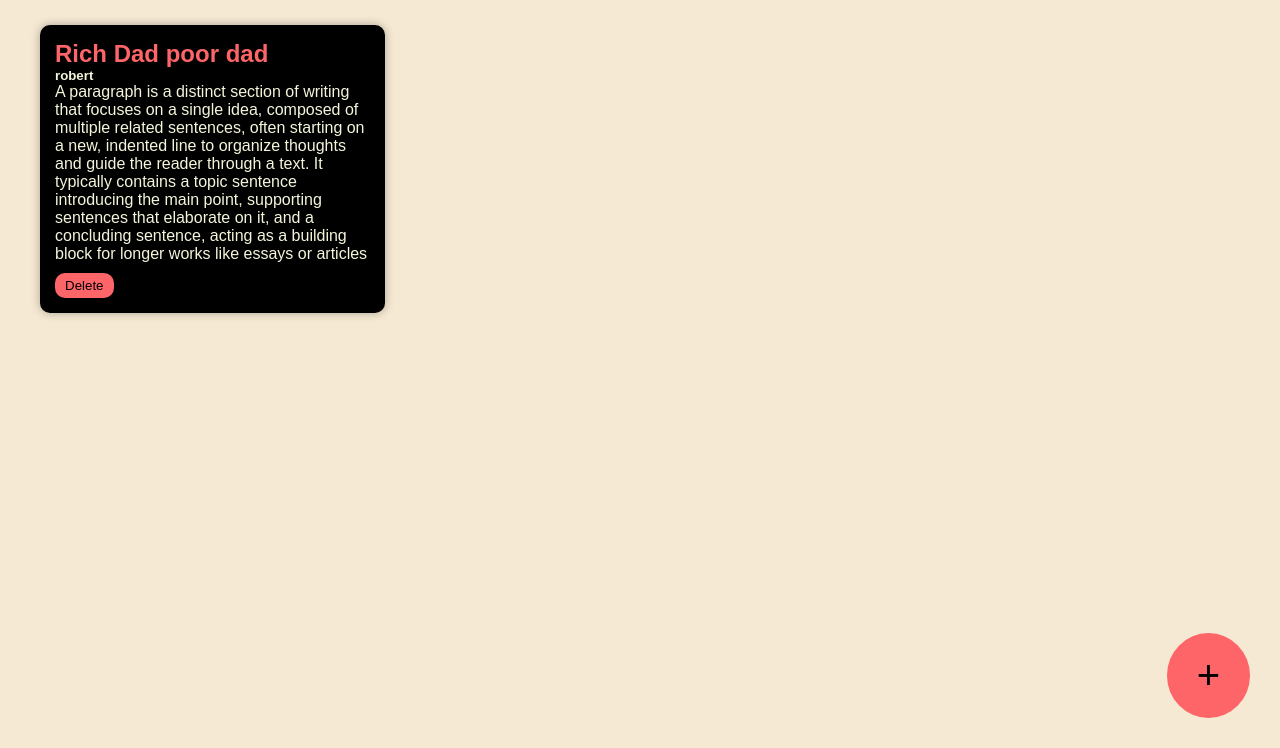
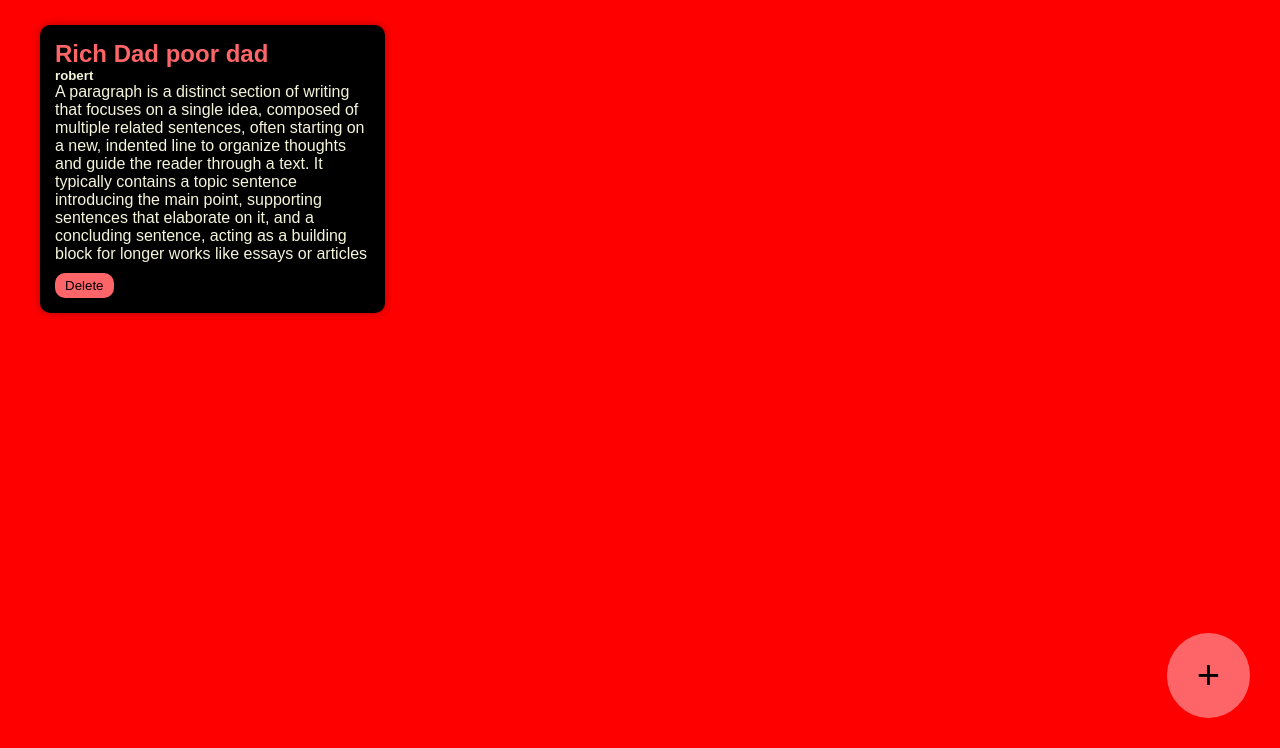
Before and after one commit to dhivzz1424/booksky, a plain HTML site: page index.html in a window 1280 px wide. Shown: the part 52-800 px from the top of the page. Drawn offline with Linux system fonts and the light colour scheme; a web font is replaced by a local one.

Commit message:
Update style.css

```diff
--- a/style.css
+++ b/style.css
@@ -4,7 +4,9 @@
 }
 body{
     font-family: 'poppins',sans-serif;
-    background-color: #f5e9d3;
+}
+body {
+  background-color: red !important;
 }
 }
 .navbar{
```
